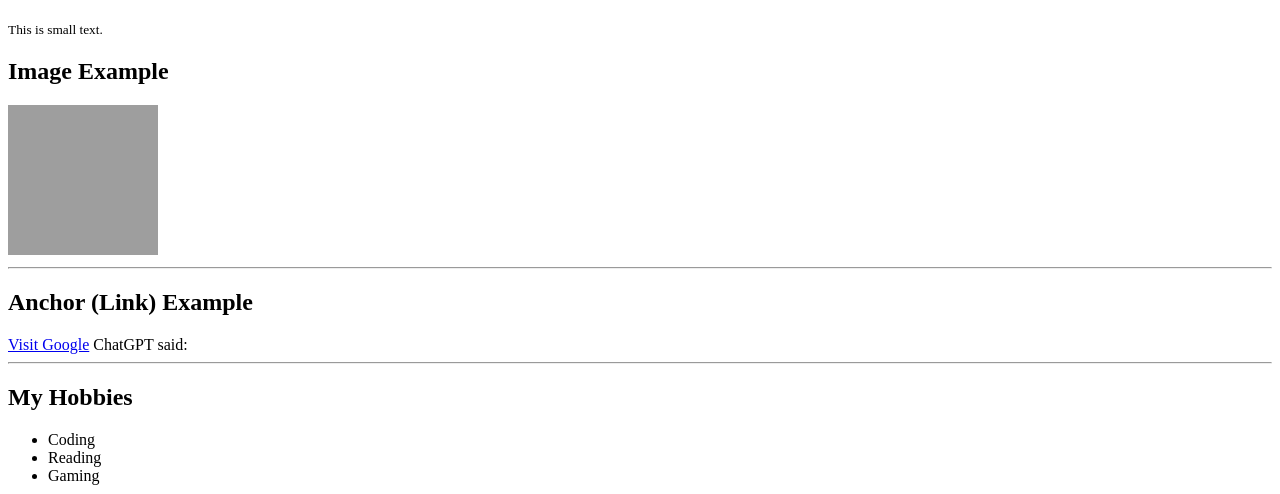
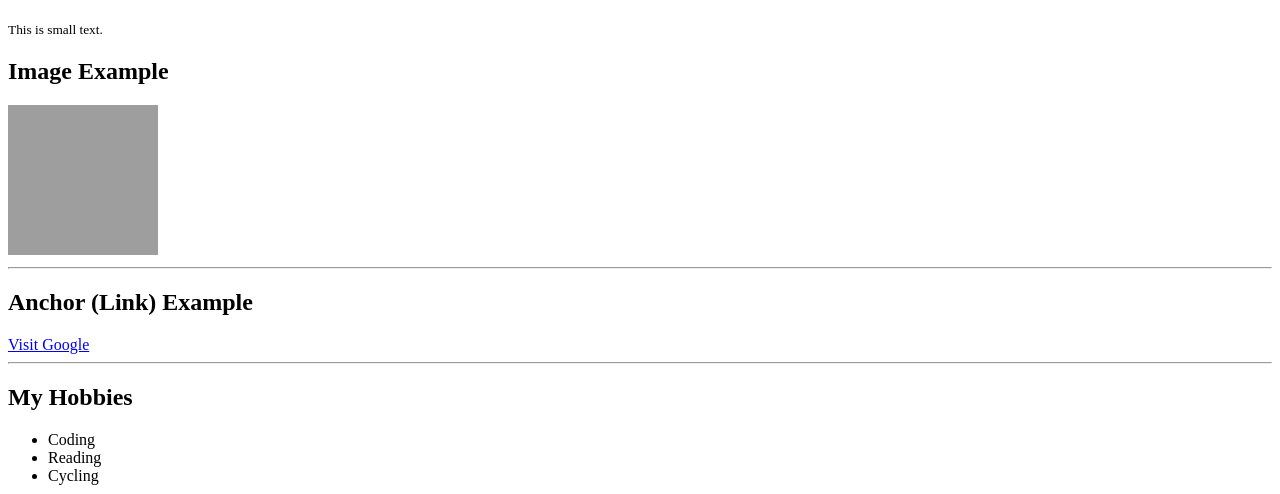
Before and after one commit to azim-khan-2010/html, a plain HTML site: page index.html in a window 1280 px wide. Shown: the part 306-800 px from the top of the page. Drawn offline with Linux system fonts and the light colour scheme; grey boxes are pictures that could not be loaded.

Commit message:
Update index.html

```diff
--- a/index.html
+++ b/index.html
@@ -39,7 +39,7 @@
   <!-- Anchor tag -->
   <h2>Anchor (Link) Example</h2>
   <a href="https://www.google.com" target="_blank">Visit Google</a>
-ChatGPT said:
+
 <!-- The target="_blank" attribute in the <a> (anchor) tag is used to open the linked page in a new browser tab or window. -->
   <hr>
 
@@ -48,7 +48,7 @@ ChatGPT said:
   <ul>
     <li>Coding</li>
     <li>Reading</li>
-    <li>Gaming</li>
+    <li>Cycling</li>
   </ul>
 
   <hr>
```
